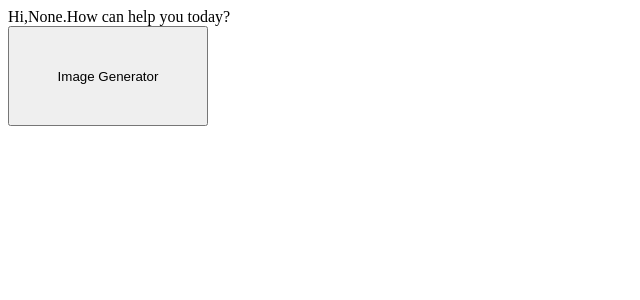
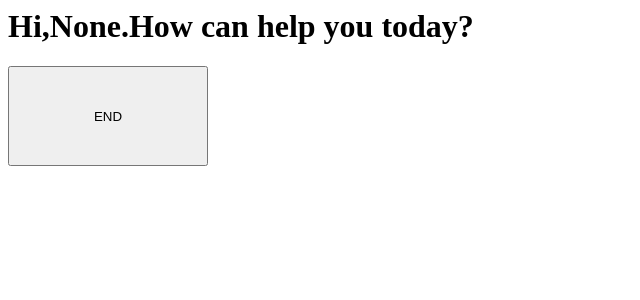
Before and after one commit to Khm060513/rps-19Feb, a Flask app: page /main in a window 1280 px wide. Shown: the top 300 px of the page, without its empty margins (0-640 px from the left). Run offline with Flask 3, Linux system fonts and the light colour scheme.

Commit message:
Update main.html

```diff
--- a/templates/main.html
+++ b/templates/main.html
@@ -6,8 +6,8 @@
 </style>
 
 <div class="container">
-<hi>Hi,{{r}}.How can help you today?</hi>
+<h1>Hi,{{r}}.How can help you today?</h1>
 <form action ="/image_gpt" method="post">
-    <input type ="submit" value="Image Generator" style="width:200px;height:100px;">
+    <input type ="submit" value="END" style="width:200px;height:100px;">
 </form>
 </div>
```
